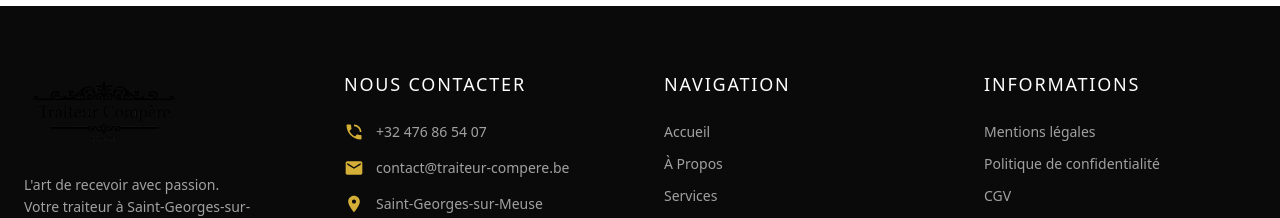
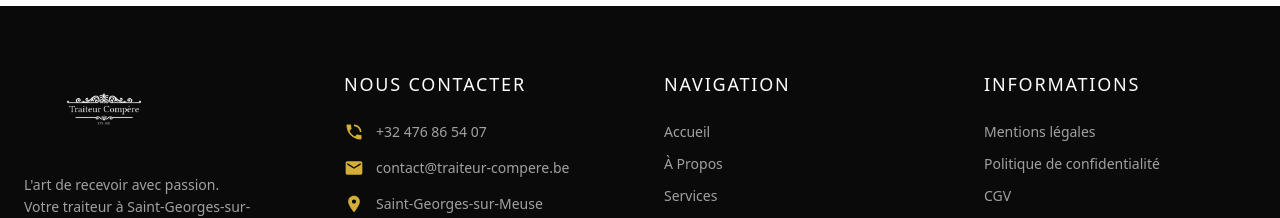
Before and after one commit to FlorianMeganck/traiteur-compere, a Next.js app: page / in a window 1280 px wide. Shown: the part 3079-3297 px from the top of the page. Built offline with nearby package versions, Linux system fonts and the light colour scheme; a web font is replaced by a local one.

Commit message:
logo blanc

```diff
--- a/app/components/Footer.tsx
+++ b/app/components/Footer.tsx
@@ -15,7 +15,7 @@ export default function Footer() {
                     <div className="flex flex-col items-start gap-6">
                         <div className="text-white relative w-32 h-16 md:w-40 md:h-20">
                             <Image
-                                src="/images/Logo_traiteur.png"
+                                src="/images/logo-2.png"
                                 alt="Traiteur Compère"
                                 fill
                                 className="object-contain"
```
Also changed, not shown: public/images/Logo-2.png.
